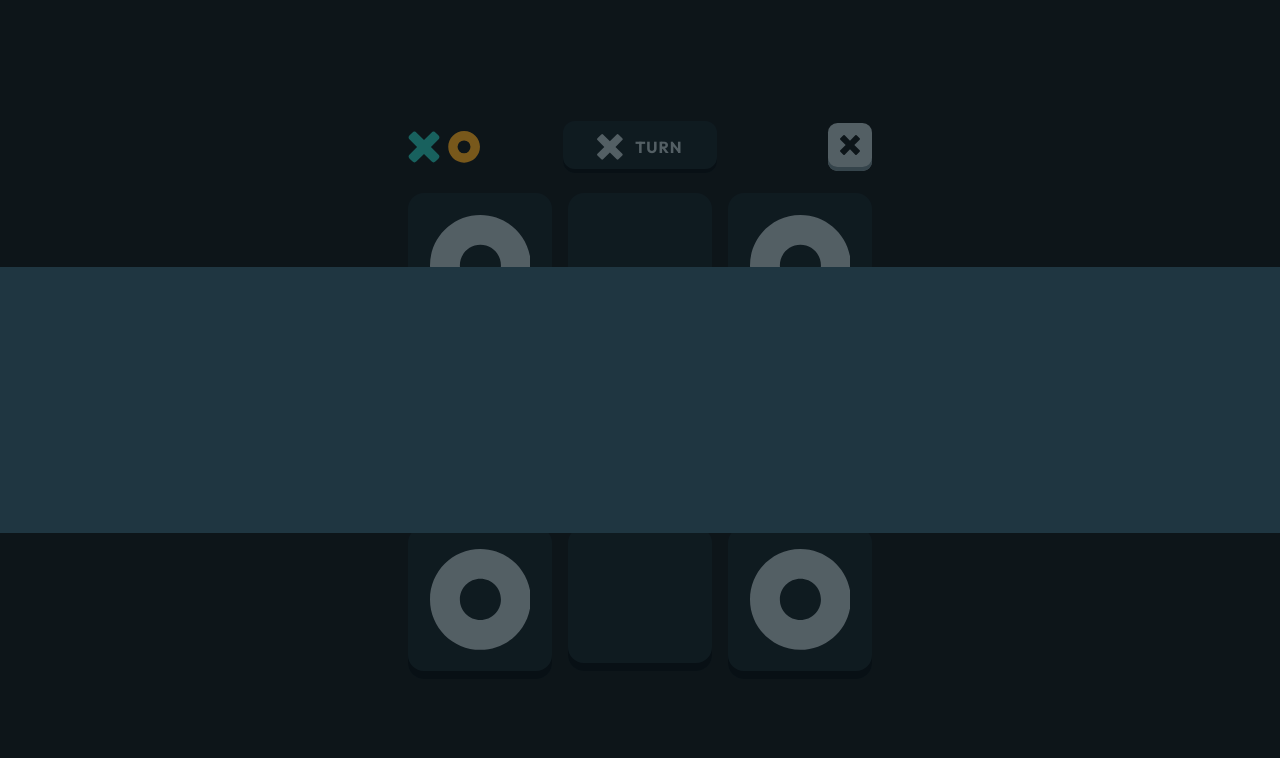
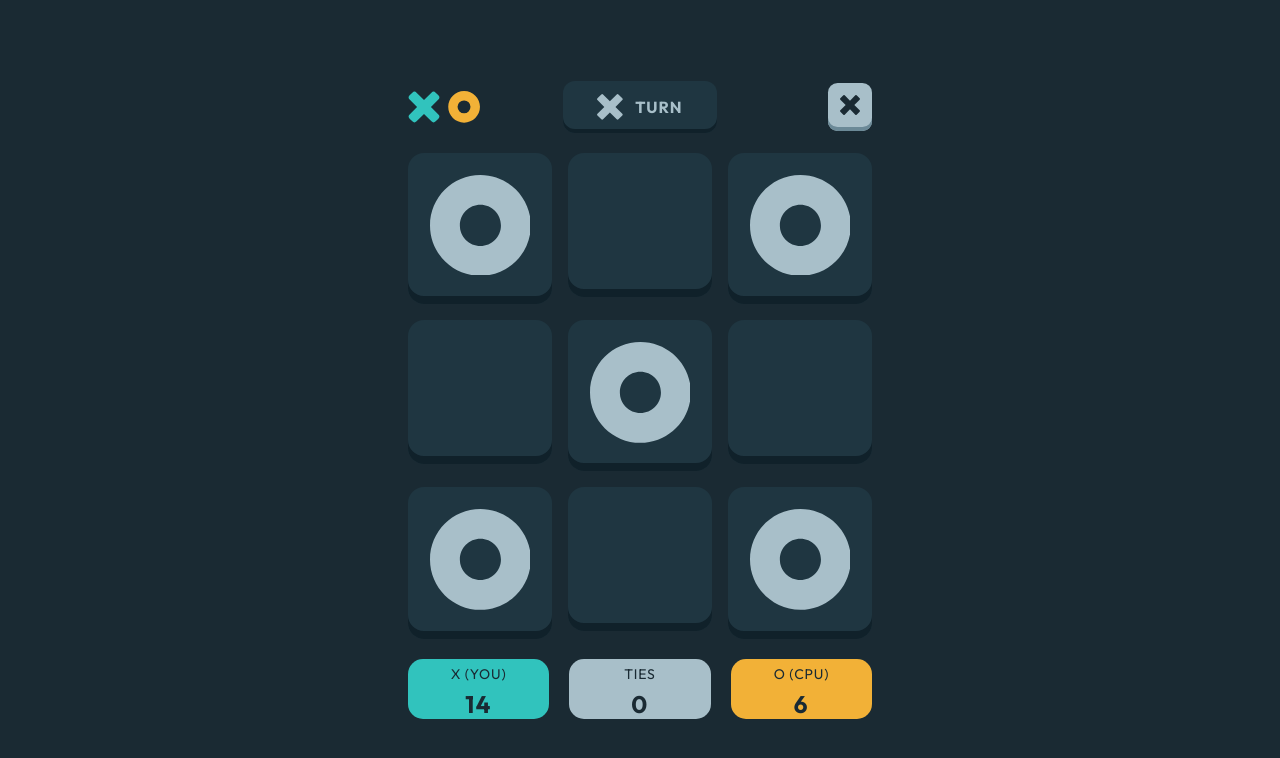
Before and after one commit to mujabom/tic-tac-toe, a React (Vite) app: page / in a window 1280 px wide. Shown: the top 758 px of the page. Built offline with nearby package versions, Linux system fonts and the light colour scheme.

Commit message:
game screen footer

```diff
--- a/src/App.tsx
+++ b/src/App.tsx
@@ -1,12 +1,11 @@
 import { GameScreen } from "./components/GameScreen";
-import { NewGameMenu } from "./components/NewGameMenu";
 
 export default function App() {
   return (
     <div className="flex items-center min-w-[19rem] justify-center min-h-screen px-10 font-outfit text-cl-silver text-body bg-cd-navy">
       {/* <NewGameMenu /> */}
       <GameScreen />
-      <NotificationScreen />
+      {/* <NotificationScreen /> */}
     </div>
   );
 }
--- a/src/components/GameScreen.tsx
+++ b/src/components/GameScreen.tsx
@@ -17,7 +17,6 @@ export function GameScreen() {
           <X className="w-5" />
         </Button>
       </div>
-
       {/* grid */}
       <div className="grid grid-cols-3 gap-4">
         {Array.from({ length: 9 }).map((_, i) => (
@@ -26,6 +25,27 @@ export function GameScreen() {
           </div>
         ))}
       </div>
+      {/* footer */}
+      <div className="flex justify-between">
+        <div className=" bg-cl-blue rounded-[15px] w-[30.4%]">
+          <div className=" text-cd-navy flex flex-col justify-center items-center">
+            <div className="text-center">X (YOU)</div>
+            <div className="text-heading-m">14</div>
+          </div>
+        </div>
+        <div className=" bg-cl-silver rounded-[15px] w-[30.4%]">
+          <div className=" text-cd-navy flex flex-col justify-center items-center">
+            <div className="text-center">TIES</div>
+            <div className="text-heading-m">0</div>
+          </div>
+        </div>
+        <div className=" bg-cl-yellow rounded-[15px] w-[30.4%]">
+          <div className=" text-cd-navy flex flex-col justify-center items-center">
+            <div className="text-center">O (CPU)</div>
+            <div className="text-heading-m">6</div>
+          </div>
+        </div>
+      </div>
     </div>
   );
 }
--- a/src/index.css
+++ b/src/index.css
@@ -46,3 +46,21 @@
 }
 
 }
+
+@media (max-width: 350px) {
+  .text-heading-l {
+    font-size: 1rem; /* adjust as needed */
+  }
+
+  .text-heading-m {
+    font-size: 1rem; /* adjust as needed */
+  }
+
+  .text-heading-s {
+    font-size: 0.875rem; /* adjust as needed */
+  }
+
+  .text-heading-xs {
+    font-size: 0.625rem; /* adjust as needed */
+  }
+}
```
